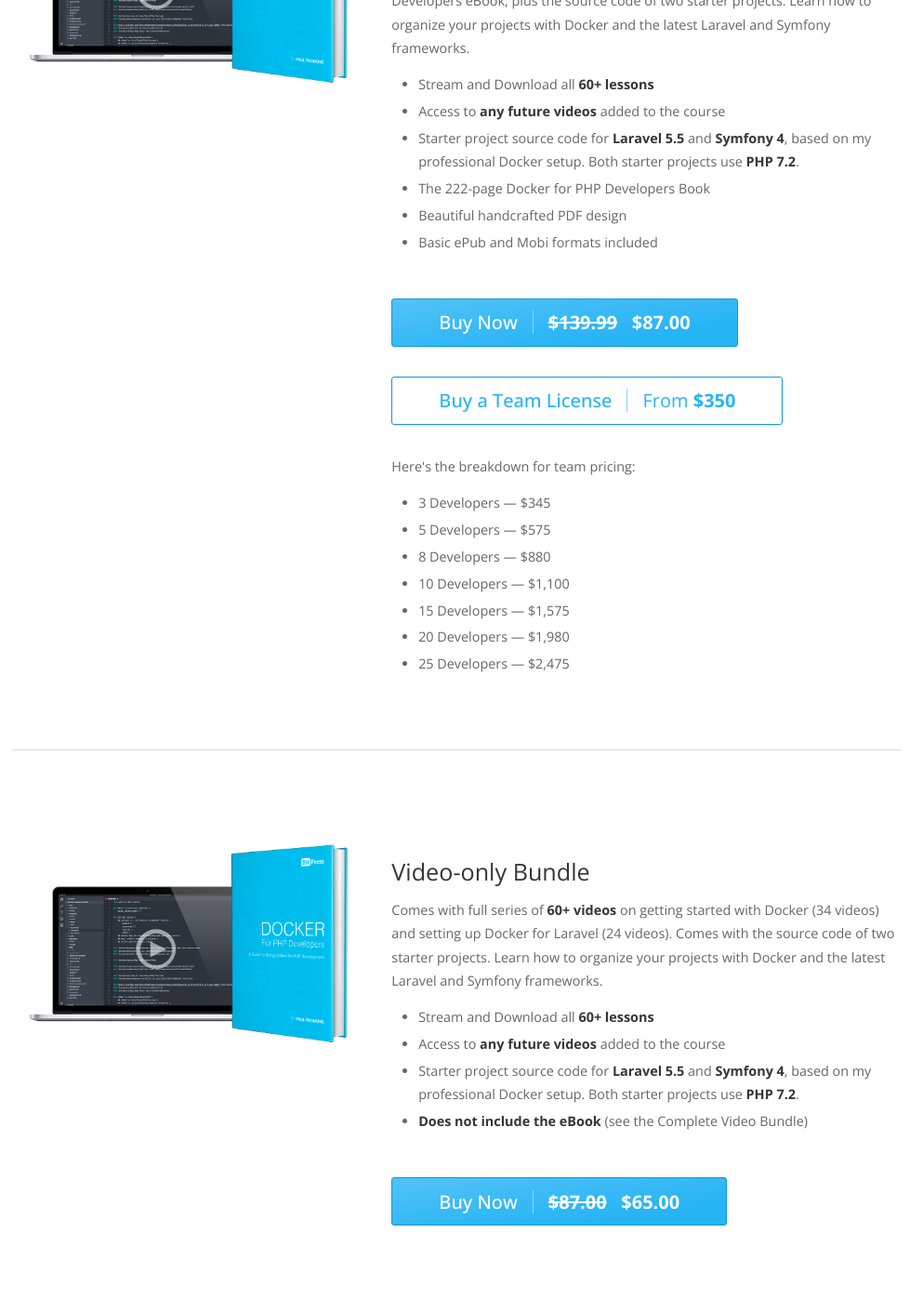
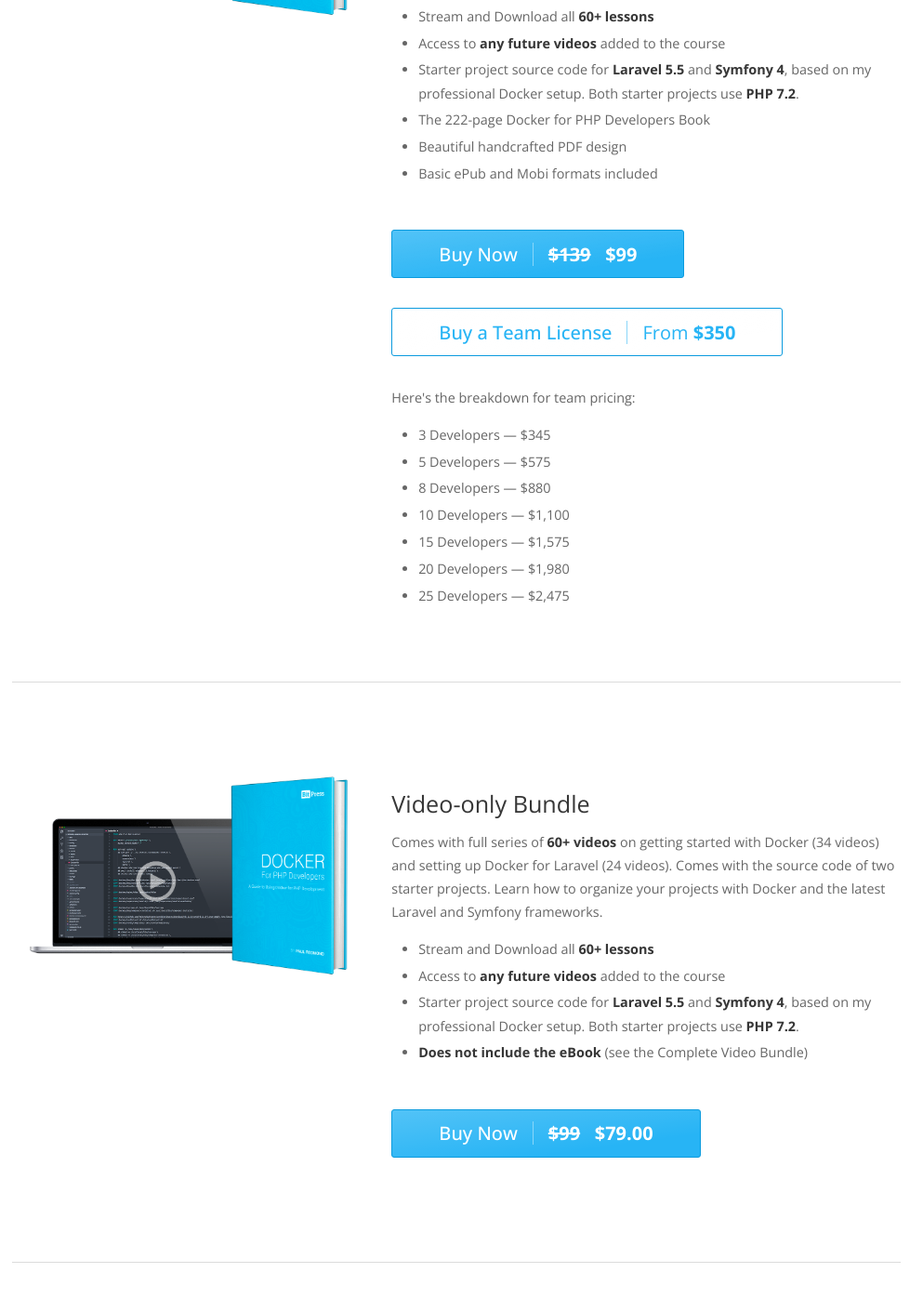
Before and after one commit to bitpressio/bitpressio.github.io, a Jekyll site: the page built from mastering-docker-php.md, in a window 1280 px wide and 1400 px high, scrolled down 12355 px. Shown: the top 1397 px of the window at 93% size, without its empty margins (149-1142 px from the left). Built offline with Jekyll 4.4.1, drawn with Linux system fonts in a browser that asks for light colours; nearby versions of some CDN libraries; some web fonts are replaced; comment, search, counter and statistics services are not loaded.

Commit message:
Update pricing and remove Black Friday sale

```diff
--- a/_layouts/mastering-docker.html
+++ b/_layouts/mastering-docker.html
@@ -21,14 +21,14 @@
     <link rel="stylesheet" href="/css/mastering-docker.css">
 </head>
 <body>
-    <div class="countdown-timer" id="js-countdownTimer">
+    <!-- <div class="countdown-timer" id="js-countdownTimer">
         🐳 Black Friday <a href="#packages">Sale!</a> Extended Through Friday!
         <span id="pageTimerDays"></span>:
         <span id="pageTimerHours"></span>:
         <span id="pageTimerMinutes"></span>:
         <span id="pageTimerSeconds"></span>
         Remaining
-    </div>
+    </div> -->
     {{ content }}
 
         <script>
@@ -40,7 +40,7 @@
             ga('create', 'UA-74504252-2', 'auto');
             ga('send', 'pageview');
         </script>
-        <script src="https://cdnjs.cloudflare.com/ajax/libs/countdown/2.6.0/countdown.min.js"></script>
+        <!-- <script src="https://cdnjs.cloudflare.com/ajax/libs/countdown/2.6.0/countdown.min.js"></script> -->
         <script
             src="https://code.jquery.com/jquery-3.2.1.min.js"
             integrity="sha256-hwg4gsxgFZhOsEEamdOYGBf13FyQuiTwlAQgxVSNgt4="
@@ -68,31 +68,31 @@
                     }
                 });
 
-            (function (countdown) {
-                var pageTimerDays = document.getElementById('pageTimerDays');
-                var pageTimerHours = document.getElementById('pageTimerHours');
-                var pageTimerMinutes = document.getElementById('pageTimerMinutes');
-                var pageTimerSeconds = document.getElementById('pageTimerSeconds');
-                var timer = document.getElementById('js-countdownTimer');
-                var timerId = countdown(
-                    new Date(2018, 11, 1),
-                    function(ts) {
-                        if (timer.style.display != 'block') {
-                            timer.style.display = 'block';
-                        };
+            // (function (countdown) {
+            //     var pageTimerDays = document.getElementById('pageTimerDays');
+            //     var pageTimerHours = document.getElementById('pageTimerHours');
+            //     var pageTimerMinutes = document.getElementById('pageTimerMinutes');
+            //     var pageTimerSeconds = document.getElementById('pageTimerSeconds');
+            //     var timer = document.getElementById('js-countdownTimer');
+            //     var timerId = countdown(
+            //         new Date(2018, 11, 1),
+            //         function(ts) {
+            //             if (timer.style.display != 'block') {
+            //                 timer.style.display = 'block';
+            //             };
 
-                        pageTimerDays.innerHTML = ts.days > 0 ? ts.days + 'd' : 0;
-                        pageTimerHours.innerHTML = ts.hours > 0 ? ts.hours + 'h' : 0;
-                        pageTimerMinutes.innerHTML = ts.minutes > 0 ? ts.minutes + 'm' : 0;
-                        pageTimerSeconds.innerHTML = ts.seconds + 's';
-                    },
-                    countdown.DAYS|countdown.HOURS|countdown.MINUTES|countdown.SECONDS
-                );
+            //             pageTimerDays.innerHTML = ts.days > 0 ? ts.days + 'd' : 0;
+            //             pageTimerHours.innerHTML = ts.hours > 0 ? ts.hours + 'h' : 0;
+            //             pageTimerMinutes.innerHTML = ts.minutes > 0 ? ts.minutes + 'm' : 0;
+            //             pageTimerSeconds.innerHTML = ts.seconds + 's';
+            //         },
+            //         countdown.DAYS|countdown.HOURS|countdown.MINUTES|countdown.SECONDS
+            //     );
 
-                // later on this timer may be stopped
-                // window.clearInterval(timerId);
-                // console.log(c);
-            })(countdown);
+            //     // later on this timer may be stopped
+            //     // window.clearInterval(timerId);
+            //     // console.log(c);
+            // })(countdown);
         </script>
     </body>
 </html>
--- a/_sass/mastering-docker/ui/_all.scss
+++ b/_sass/mastering-docker/ui/_all.scss
@@ -1,7 +1,7 @@
 @charset "utf-8";
 
 body {
-  // border-top: 8px solid $cover-blue;
+  border-top: 8px solid $cover-blue;
   font-size: 0.9rem;
   line-height: 1.75em;
 }
--- a/mastering-docker-php.md
+++ b/mastering-docker-php.md
@@ -2,7 +2,7 @@
 layout: mastering-docker
 permalink: /docker-for-php-developers/
 ---
-<section class="hero section header is-small has-text-centered pb-5" style="padding-top: 9em;">
+<section class="hero section header is-small has-text-centered pb-5">
     <div class="container">
         <!-- Header -->
         <header class="column is-10 is-offset-1 pb-5">
@@ -1088,9 +1088,9 @@
                                 <li>Basic ePub and Mobi formats included</li>
                             </ul>
                             <div class="mb-2">
-                                <a class="button is-primary is-buy-now is-medium mb-2" href="https://gum.co/zGSzR/black-friday-2018" data-gumroad-single-product="true">
+                                <a class="button is-primary is-buy-now is-medium mb-2" href="https://gum.co/zGSzR/launch" data-gumroad-single-product="true">
                                     Buy Now
-                                    <span class="price"><strike>$139.99</strike>&nbsp;&nbsp;&nbsp;$87.00</span>
+                                    <span class="price"><strike>$139</strike>&nbsp;&nbsp;&nbsp;$99</span>
                                 </a>
                                 <a class="button is-primary is-outlined is-buy-now is-medium" href="https://gum.co/DvlbG" data-gumroad-single-product="true">
                                     Buy a Team License
@@ -1127,9 +1127,9 @@
                                 <li><strong>Does not include the eBook</strong> (see the Complete Video Bundle)</li>
                             </ul>
                             <div>
-                                <a class="button is-primary is-buy-now is-medium mb-2" href="https://gum.co/zspKL/blackfriday2018" data-gumroad-single-product="true">
+                                <a class="button is-primary is-buy-now is-medium mb-2" href="https://gum.co/zspKL/launch" data-gumroad-single-product="true">
                                     Buy Now
-                                    <span class="price"><strike>$87.00</strike>&nbsp;&nbsp;&nbsp;$65.00</span>
+                                    <span class="price"><strike>$99</strike>&nbsp;&nbsp;&nbsp;$79.00</span>
                                 </a>
                             </div>
                         </div>
@@ -1153,9 +1153,9 @@
                                 <li>Basic ePub and Mobi formats included</li>
                             </ul>
                             <div>
-                                <a class="button is-primary is-buy-now is-medium mb-2" href="https://gum.co/docker-php-starter-bundle/blackfriday2018" data-gumroad-single-product="true">
+                                <a class="button is-primary is-buy-now is-medium mb-2" href="https://gum.co/docker-php-starter-bundle" data-gumroad-single-product="true">
                                     Buy Now
-                                    <span class="price"><strike>$49.99</strike>&nbsp;&nbsp;&nbsp;$29.00</span>
+                                    <span class="price">$49.99</span>
                                 </a>
                                 <a class="button is-primary is-outlined is-buy-now is-medium" href="https://gum.co/docker-php-starter-teams" data-gumroad-single-product="true">
                                     Buy a Team License
```
